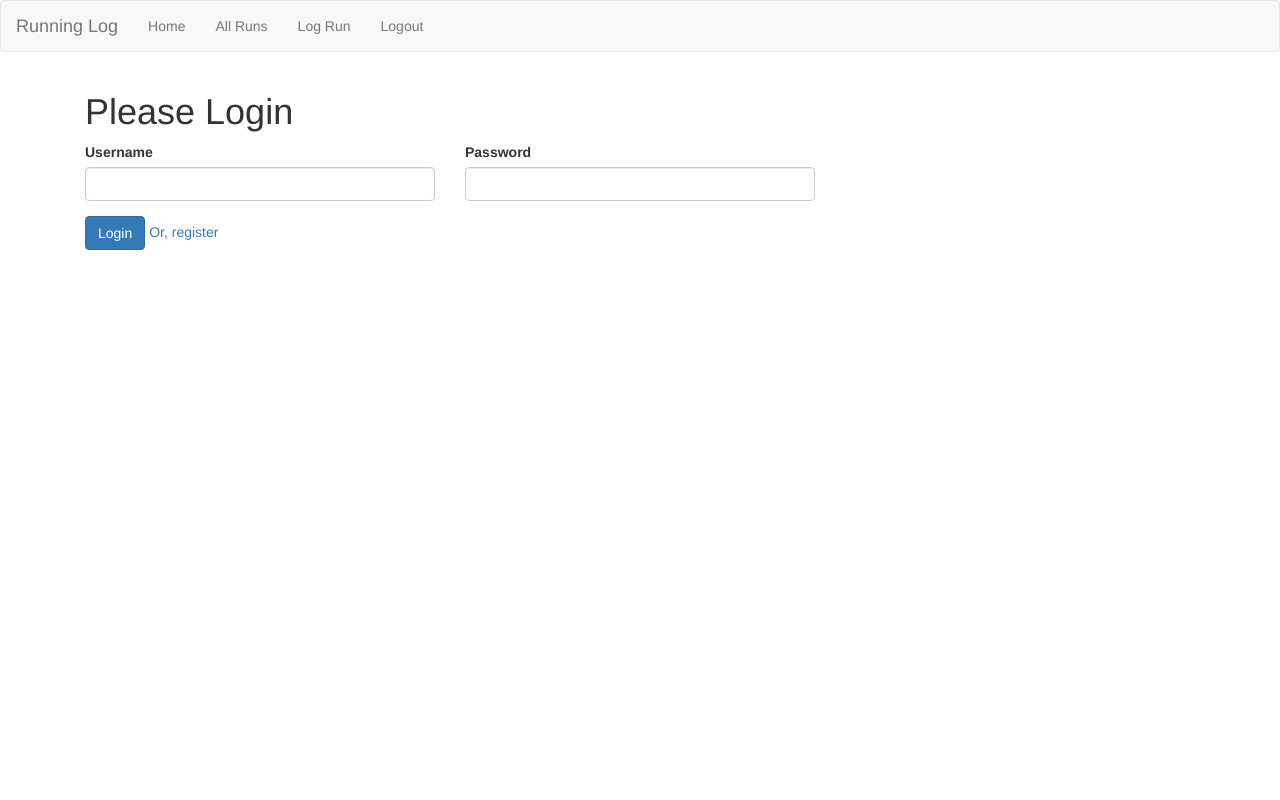
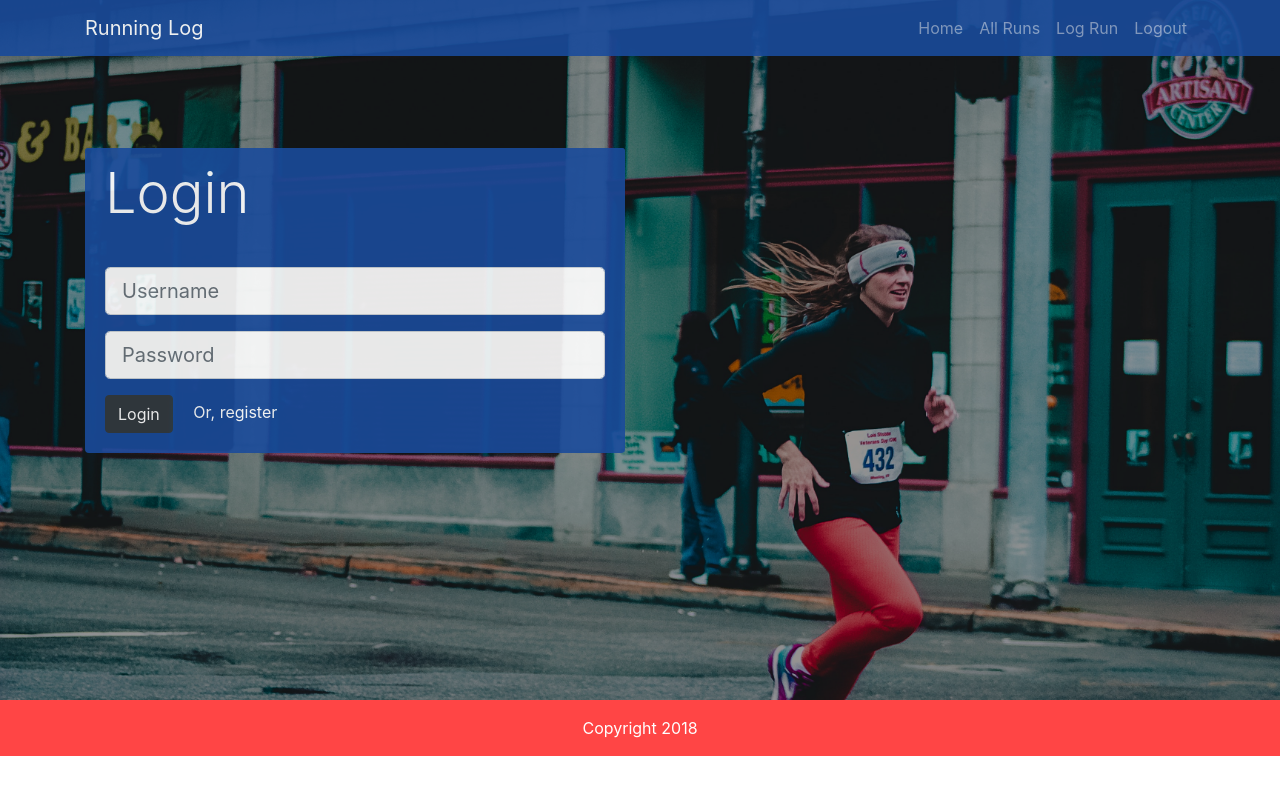
Before and after one commit to glcook/run-log, a Flask app: page /login in a window 1280 px wide. Run offline with Flask 2, Linux system fonts and the light colour scheme; some libraries are stand-ins or nearby versions.

Commit message:
login and home page styling

```diff
--- /dev/null
+++ b/static/styles/style.css
@@ -0,0 +1,81 @@
+.navbar {
+  background-color: #1a4b9b;
+  opacity: 0.9;
+}
+
+.body-inner {
+  padding-top: 100px;
+}
+
+#login-body-section {
+  background: url(../images/runner1.jpg);
+  background-repeat: no-repeat;
+  background-size: cover;
+  background-attachment: fixed;
+  min-height: 700px;
+}
+
+#login-body-section .dark-overlay {
+  position: absolute;
+  top: 0;
+  left: 0;
+  width: 100%;
+  min-height: 700px;
+  background-color: rgba(0, 0, 0, 0.4);
+}
+
+.footer-copyright {
+  background-color: #ff0707;
+  opacity: 0.75;
+  color: white;
+}
+
+#login-card {
+  background-color: #1a4b9b;
+  opacity: 0.9;
+  color: white;
+  border: none;
+}
+
+#login-card .card-header {
+  border-bottom: none;
+  background-color: #1a4b9b;
+}
+
+.card-body a {
+  color: white;
+}
+
+#home-body-section {
+  background: url(../images/runner2.jpg);
+  background-repeat: no-repeat;
+  background-size: cover;
+  background-attachment: fixed;
+  min-height: 900px;
+}
+
+#home-body-section .dark-overlay {
+  position: absolute;
+  top: 0;
+  left: 0;
+  width: 100%;
+  min-height: 900px;
+  background-color: rgba(0, 0, 0, 0.6);
+  color: white;
+}
+
+#home-body-section .card {
+  background-color: #1a4b9b;
+  opacity: 0.9;
+  border: none;
+}
+
+#home-body-section .card-header {
+  background-color: #1a4b9b;
+  font-size: 1.75rem;
+  border-bottom: none;
+}
+
+#home-body-section .card-body {
+  padding-top: 0px;
+}
--- a/templates/layout.html
+++ b/templates/layout.html
@@ -3,39 +3,62 @@
   <head>
     <meta charset="utf-8">
     <meta name="viewport" content="width=device-width, initial-scale=1, shrink-to-fit=no">
-    <link rel="stylesheet" href="https://maxcdn.bootstrapcdn.com/bootstrap/3.3.7/css/bootstrap.min.css">
-    <script src="https://ajax.googleapis.com/ajax/libs/jquery/3.3.1/jquery.min.js"></script>
-    <script src="https://maxcdn.bootstrapcdn.com/bootstrap/3.3.7/js/bootstrap.min.js"></script>
+    <link
+      rel="stylesheet"
+      href="https://use.fontawesome.com/releases/v5.0.13/css/all.css"
+      integrity="sha384-DNOHZ68U8hZfKXOrtjWvjxusGo9WQnrNx2sqG0tfsghAvtVlRW3tvkXWZh58N9jp"
+      crossorigin="anonymous"
+    />
+    <link
+      rel="stylesheet"
+      href="https://stackpath.bootstrapcdn.com/bootstrap/4.1.1/css/bootstrap.min.css"
+      integrity="sha384-WskhaSGFgHYWDcbwN70/dfYBj47jz9qbsMId/iRN3ewGhXQFZCSftd1LZCfmhktB"
+      crossorigin="anonymous"
+    />
+    <link rel="stylesheet" type="text/css" href="{{ url_for('static', filename='styles/style.css') }}"/>
 
     <title>Running Log</title>
   </head>
   <body>
-    <nav class="navbar navbar-default">
-      <div class="container-fluid">
-        <div class="navbar-header">
-          <button type="button" class="navbar-toggle" data-toggle="collapse" data-target="#Navbar">
-            <span class="icon-bar"></span>
-            <span class="icon-bar"></span>
-            <span class="icon-bar"></span>
-          </button>
-          <a class="navbar-brand" href="{{ url_for('index') }}">Running Log</a>
-        </div>
-        <div class="collapse navbar-collapse" id="Navbar">
-          <ul class="nav navbar-nav">
-            <li><a href="{{ url_for('index') }}">Home</a></li>
-            <li><a href="{{ url_for('all_runs') }}">All Runs</a></li>
-            <li><a href="{{ url_for('log_run') }}">Log Run</a></li>
-            <li><a href="{{ url_for('logout')   }}">Logout</a></li>
+
+    <!-- NAV BAR -->
+    <nav class="navbar navbar-expand-sm navbar-dark fixed-top" id="main-nav">
+      <div class="container">
+        <a href="#" class="navbar-brand">Running Log</a>
+        <button class="navbar-toggler" data-toggle="collapse" data-target="#navbarCollapse">
+          <span class="navbar-toggler-icon"></span>
+        </button>
+        <div id="navbarCollapse" class="collapse navbar-collapse">
+          <ul class="navbar-nav ml-auto">
+            <li class="nav-item"><a href="{{ url_for('index') }}" class="nav-link">Home</a></li>
+            <li class="nav-item"><a href="{{ url_for('all_runs') }}" class="nav-link">All Runs</a></li>
+            <li class="nav-item"><a href="{{ url_for('log_run') }}" class="nav-link">Log Run</a></li>
+            <li class="nav-item"><a href="{{ url_for('logout') }}" class="nav-link">Logout</a></li>
           </ul>
         </div>
       </div>
     </nav>
-    <div class="container">
-      {% block header %}
-      {% endblock %}
 
-      {% block body %}
-      {% endblock %}
-    </div>
+    {% block body %}
+    {% endblock %}
+
+    <!-- FOOTER -->
+    <div class="footer-copyright text-center py-3">Copyright 2018</div>
+
+    <script
+      src="http://code.jquery.com/jquery-3.3.1.min.js"
+      integrity="sha256-FgpCb/KJQlLNfOu91ta32o/NMZxltwRo8QtmkMRdAu8="
+      crossorigin="anonymous"
+    ></script>
+    <script
+      src="https://cdnjs.cloudflare.com/ajax/libs/popper.js/1.14.3/umd/popper.min.js"
+      integrity="sha384-ZMP7rVo3mIykV+2+9J3UJ46jBk0WLaUAdn689aCwoqbBJiSnjAK/l8WvCWPIPm49"
+      crossorigin="anonymous"
+    ></script>
+    <script
+      src="https://stackpath.bootstrapcdn.com/bootstrap/4.1.1/js/bootstrap.min.js"
+      integrity="sha384-smHYKdLADwkXOn1EmN1qk/HfnUcbVRZyYmZ4qpPea6sjB/pTJ0euyQp0Mk8ck+5T"
+      crossorigin="anonymous"
+    ></script>
   </body>
 </html>
--- a/templates/login.html
+++ b/templates/login.html
@@ -1,23 +1,32 @@
 {% extends 'layout.html' %}
-{% block header %}
-<div class="container">
-  <h1>Please Login</h1>
+{% block body %}
+
+<div id="login-body-section">
+  <div class="dark-overlay">
+    <div class="body-inner container">
+      <div class="row mt-5">
+        <div class="col-lg-6">
+          <div id="login-card" class="card card-form">
+            <div class="card-header">
+              <h1 class="display-4">Login</h1>
+            </div>
+            <div class="card-body">
+              <form method="post">
+                <div class="form-group">
+                  <input id="login_un" type="text" class="form-control form-control-lg" name="username" placeholder="Username">
+                </div>
+                <div class="form-group">
+                  <input id="login_pw" type="password" class="form-control form-control-lg" name="password" placeholder="Password">
+                </div>
+                <input type="submit" class="btn btn-dark mr-3" value="Login">
+                <a href="{{ url_for('register') }}">Or, register</a>
+              </form>
+            </div>
+          </div>
+        </div>
+      </div>
+    </div>
+  </div>
 </div>
+
 {% endblock %}
-
-{% block body %}
-  <form method="POST">
-    <div class="form-group col-sm-7 col-md-4">
-      <label for="login_un">Username</label>
-      <input type="text" class="form-control" id="login_un" name="username">
-    </div>
-    <div class="form-group col-sm-7 col-md-4">
-      <label for="login_pw">Password</label>
-      <input type="password" class="form-control" id="login_pw" name="password">
-    </div>
-    <div class="form-group col-sm-12">
-      <input type="submit" class="btn btn-primary" value="Login">
-      <a href="{{ url_for('register') }}">Or, register</a>
-    </div>
-  </form>
-{% endblock %}
```
Also changed, not shown: templates/index.html (+45 -13 lines), templates/login_backup.html (added, +31 -0 lines), static/images/runner1.jpg (added), static/images/runner2.jpg (added), static/images/runner3.jpg (added).
